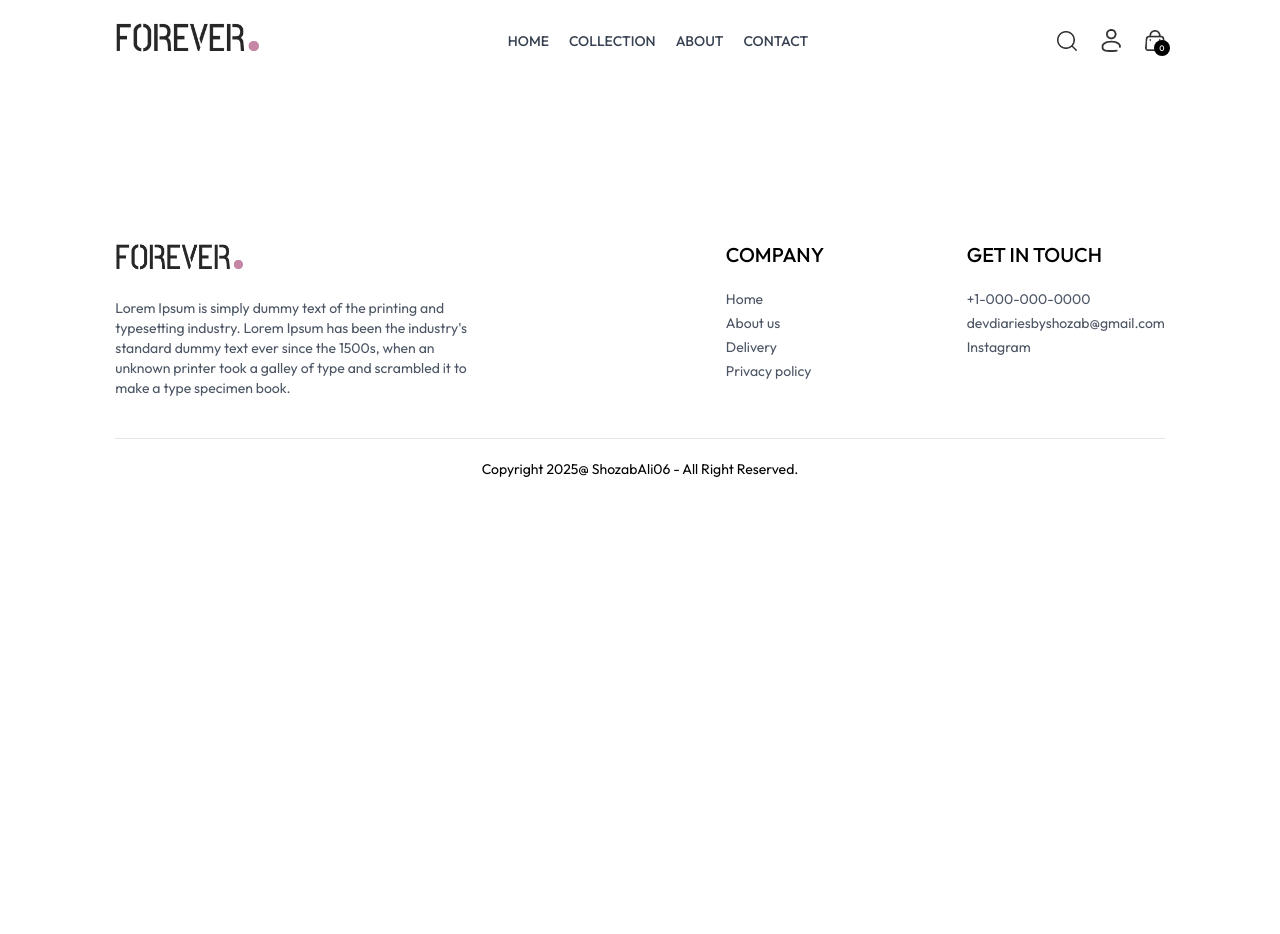
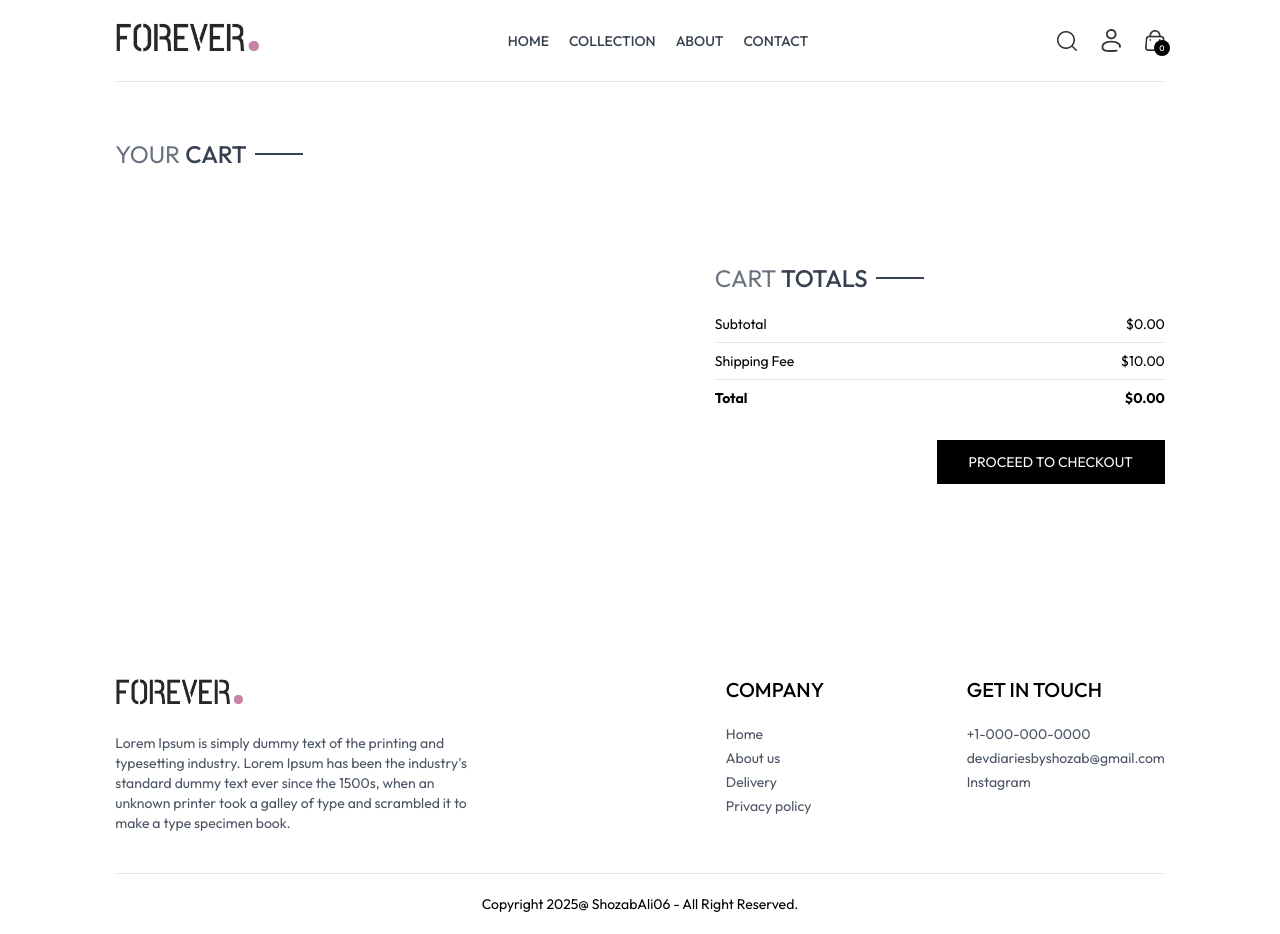
Before and after one commit to shozabali06/Ecommerce-Store-Forever-MERN, a React (Vite) app in the folder frontend/: page /cart in a window 1280 px wide. Before the commit the page ends 800 px from the top, so only its background shows below. Built offline with nearby package versions, Linux system fonts and the light colour scheme.

Commit message:
add cart page; add CartTotal component; update ShopContext for cart amount calculation; enhance Cart page with item quantity update functionality

```diff
--- /dev/null
+++ b/frontend/src/components/CartTotal.jsx
@@ -0,0 +1,46 @@
+import React, { useContext } from "react";
+import { ShopContext } from "../contexts/ShopContext";
+import Title from "./Title";
+
+const CartTotal = () => {
+  const { currency, deliveryFee, getCartAmount } = useContext(ShopContext);
+
+  return (
+    <div className="w-full">
+      <div className="text-2xl">
+        <Title text1={"CART"} text2={"TOTALS"} />
+      </div>
+      <div className="flex flex-col gap-2 mt-2 text-sm ">
+        <div className="flex justify-between">
+          <p>Subtotal</p>
+          <p>
+            {currency}
+            {getCartAmount()}.00
+          </p>
+        </div>
+        <hr />
+        <div>
+          <div className="flex justify-between">
+            <p>Shipping Fee</p>
+            <p>
+              {currency}
+              {deliveryFee}.00
+            </p>
+          </div>
+        </div>
+        <hr />
+        <div>
+          <div className="flex justify-between">
+            <b>Total</b>
+            <b>
+              {currency}
+              {getCartAmount() === 0 ? 0 : getCartAmount() + deliveryFee}.00
+            </b>
+          </div>
+        </div>
+      </div>
+    </div>
+  );
+};
+
+export default CartTotal;
--- a/frontend/src/contexts/ShopContext.jsx
+++ b/frontend/src/contexts/ShopContext.jsx
@@ -1,6 +1,7 @@
 import { createContext, useEffect, useState } from "react";
 import { products } from "../assets/frontend_assets/assets";
 import { toast } from "react-toastify";
+import { useNavigate } from "react-router-dom";
 
 export const ShopContext = createContext();
 
@@ -10,6 +11,7 @@
   const [search, setSearch] = useState("");
   const [showSearch, setShowSearch] = useState(false);
   const [cartItems, setCartItems] = useState({});
+  const navigate = useNavigate();
 
   const addToCart = async (itemId, size) => {
     if (!size) {
@@ -45,6 +47,27 @@
     return totalCount;
   };
 
+  const updateQuantity = async (itemId, size, quantity) => {
+    let cartData = structuredClone(cartItems);
+    cartData[itemId][size] = quantity;
+    setCartItems(cartData);
+  };
+
+  const getCartAmount = () => {
+    let totalAmount = 0;
+    for (const items in cartItems) {
+      let itemInfo = products.find((product) => product._id === items);
+      for (const item in cartItems[items]) {
+        if (cartItems[items][item] > 0) {
+          try {
+            totalAmount += itemInfo.price * cartItems[items][item];
+          } catch (error) {}
+        }
+      }
+    }
+    return totalAmount;
+  };
+
   const value = {
     products,
     currency,
@@ -56,6 +79,9 @@
     cartItems,
     addToCart,
     getCartCount,
+    updateQuantity,
+    getCartAmount,
+    navigate,
   };
 
   return <ShopContext.Provider value={value}>{children}</ShopContext.Provider>;
--- a/frontend/src/pages/Cart.jsx
+++ b/frontend/src/pages/Cart.jsx
@@ -1,7 +1,104 @@
-import React from "react";
+import React, { useContext, useEffect, useState } from "react";
+import { ShopContext } from "../contexts/ShopContext";
+import Title from "../components/Title";
+import { assets } from "../assets/frontend_assets/assets";
+import CartTotal from "../components/CartTotal";
 
 const Cart = () => {
-  return <div></div>;
+  const { products, currency, cartItems, updateQuantity, navigate } =
+    useContext(ShopContext);
+  const [cartData, setCartData] = useState([]);
+
+  useEffect(() => {
+    const tempData = [];
+
+    for (const items in cartItems) {
+      for (const item in cartItems[items]) {
+        if (cartItems[items][item] > 0) {
+          tempData.push({
+            _id: items,
+            size: item,
+            quantity: cartItems[items][item],
+          });
+        }
+      }
+    }
+
+    setCartData(tempData);
+  }, [cartItems]);
+
+  return (
+    <div className="border-t pt-14">
+      <div className="text-2xl mb-3">
+        <Title text1={"YOUR"} text2={"CART"} />
+      </div>
+      <div>
+        {cartData.map((item, index) => {
+          const productData = products.find(
+            (product) => product._id === item._id
+          );
+          return (
+            <div
+              key={index}
+              className="py-4 border-t border-b text-gray-700 grid grid-cols-[4fr_0.5fr_0.5fr] sm:grid-cols-[4fr_2fr_0.5fr] items-center gap-4"
+            >
+              <div className=" flex items-start gap-6">
+                <img className="w-16 sm:w-20" src={productData.image[0]} />
+                <div>
+                  <p className="text-xs sm:text-lg font-medium">
+                    {productData.name}
+                  </p>
+                  <div className="flex items-center gap-5 mt-2">
+                    <p>
+                      {currency}
+                      {productData.price}
+                    </p>
+                    <p className="px-2 sm:px-3 sm:py-1 border bg-slate-50">
+                      {item.size}
+                    </p>
+                  </div>
+                </div>
+              </div>
+              <input
+                className="border max-w-10 sm:max-w-20 px-1 sm:px-2 py-1"
+                type="number"
+                min={1}
+                defaultValue={item.quantity}
+                onChange={(e) =>
+                  e.target.value === "" || e.target.value === 0
+                    ? null
+                    : updateQuantity(
+                        item._id,
+                        item.size,
+                        Number(e.target.value)
+                      )
+                }
+              />
+              <img
+                className="w-4 mr-4 sm:w-5 cursor-pointer"
+                src={assets.bin_icon}
+                alt="bin_icon"
+                onClick={() => updateQuantity(item._id, item.size, 0)}
+              />
+            </div>
+          );
+        })}
+      </div>
+      <div className="flex justify-end my-20">
+        <div className="w-full sm:w-[450px]">
+          <CartTotal />
+          <div className=" w-full text-end">
+            <button
+              onClick={() => navigate("/place-order")}
+              className="bg-black text-white text-sm my-8 px-8 py-3"
+            >
+              PROCEED TO CHECKOUT
+            </button>
+          </div>
+        </div>
+      </div>
+    </div>
+  );
 };
 
 export default Cart;
```
